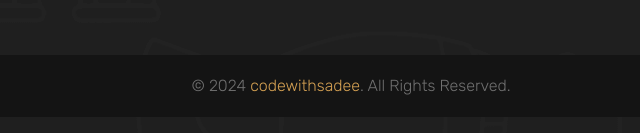
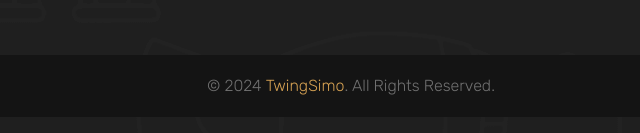
Before and after one commit to simohamedd/Barber-yns, a plain HTML site: page index.html in a window 1280 px wide. Shown: the part 5888-6021 px from the top of the page, 289-929 px from the left. Drawn offline with nearby package versions, Linux system fonts and the light colour scheme.

Commit message:
2d commit

```diff
--- a/index.html
+++ b/index.html
@@ -980,7 +980,7 @@
 
       <div class="footer-bottom">
         <p class="copyright">
-          &copy; 2024 <a href="#" class="copyright-link">codewithsadee</a>. All Rights Reserved.
+          &copy; 2024 <a href="#" class="copyright-link">TwingSimo</a>. All Rights Reserved.
         </p>
       </div>
 
```
